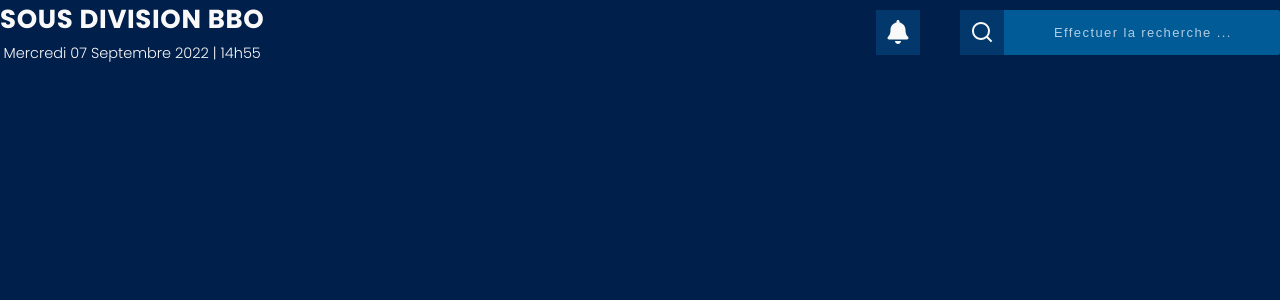
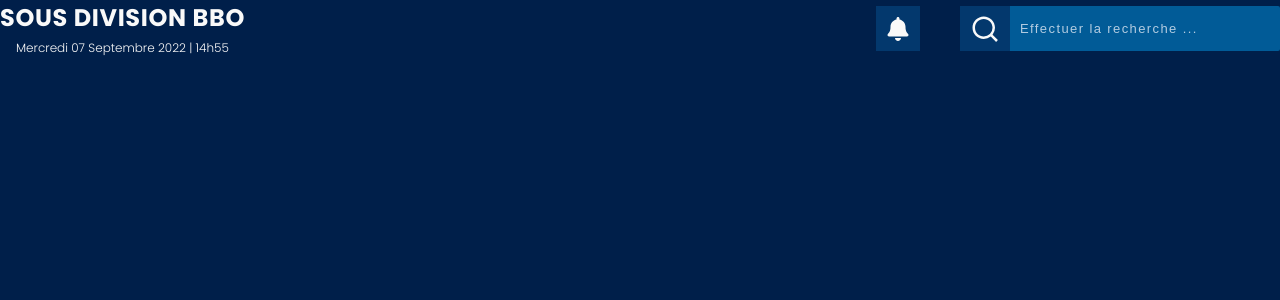
Before and after one commit to Mechack08/academic-subdivision-school-management, a React (Create React App) app: page / in a window 1280 px wide. Shown: the top 300 px of the page. Built offline with nearby package versions, Linux system fonts and the light colour scheme.

Commit message:
fixing some issues

```diff
--- a/src/components/Navbar/navbar.css
+++ b/src/components/Navbar/navbar.css
@@ -12,14 +12,14 @@
 }
 
 h1 {
-    font-size: 2.6rem;
+    font-size: 2.4rem;
     font-weight: 700;
     letter-spacing: .65px;
     text-transform: uppercase;
 }
 
 span {
-    font-size: 1.45rem;
+    font-size: 1.2rem;
     font-weight: 300;
     color: #b2cce0;
 }
@@ -29,7 +29,7 @@ span {
     align-items: center;
 }
 
-.navbar-body span {
+.navbar-body >span {
     background-color: #03386d;
     margin-right: 4rem;
     font-size: 2.4rem;
--- a/src/components/serchBar/serchbar.css
+++ b/src/components/serchBar/serchbar.css
@@ -8,10 +8,10 @@
 
 .searchbar-container input {
     border: none;
-    width: 100%;
+    width: 90%;
     background-color: transparent;
     outline: none;
-    padding: 0 10px;
+    padding: 0px 10px;
     font-size: 1.3rem;
     color: #f9f9f9;
     letter-spacing: 1.4px;
```
